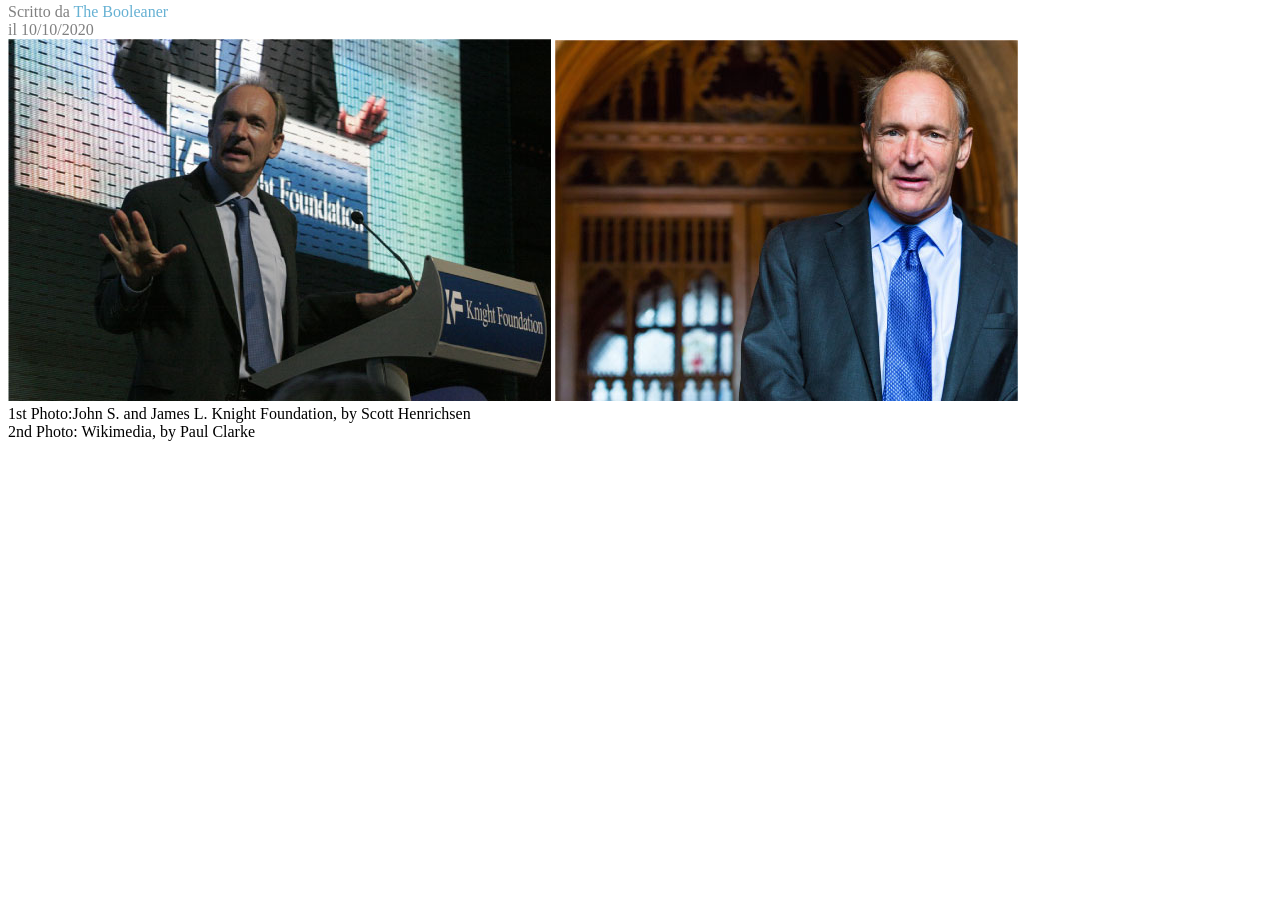
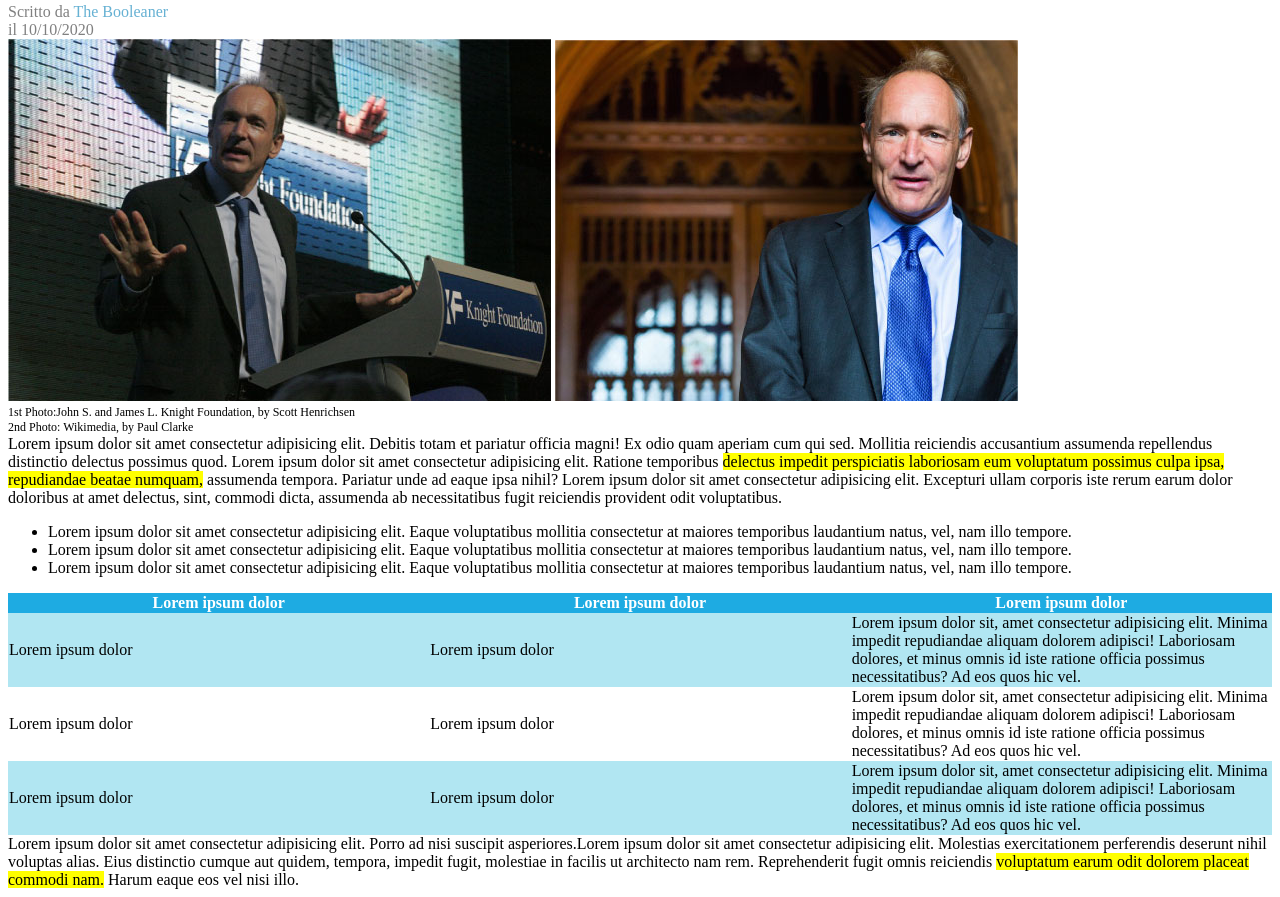
Before and after one commit to giovannidibello/html-css-booleaner, a plain HTML site: page index.html in a window 1280 px wide. Shown: the part 364-1261 px from the top of the page. Before the commit the page ends 813 px from the top, so only its background shows below. Drawn offline with Linux system fonts and the light colour scheme.

Commit message:
crea sezione testo in main

```diff
--- a/css/style.css
+++ b/css/style.css
@@ -24,3 +24,28 @@ h1 {
 #blu {
     color: #66b1d3;
 }
+
+.didascalia {
+    font-size: 12px;
+}
+
+.evidenziato {
+    background-color: yellow;
+}
+
+/* tabella in main */
+
+table {
+    border-collapse: collapse;
+}
+
+
+th {
+    background-color: #1eabe2;
+    color: white;
+    width: 25%;
+}
+
+.azzurro-tab {
+    background-color: #b1e6f2;
+}
--- a/index.html
+++ b/index.html
@@ -14,7 +14,7 @@
     <main>
 
         <!-- sezione titolo -->
-         <section>
+        <section>
             <h1>Internet deve essere al servizio del "bene pubblico": il manifesto di Tim Berners-Lee</h1>
             <div class="grigio">
                 <span>Scritto da</span><span id="blu"> The Booleaner</span>
@@ -22,20 +22,66 @@
                     il 10/10/2020
                 </div>
             </div>
-         </section>
+        </section>
 
-         <!-- sezione immagini -->
-          <section>
+        <!-- sezione immagini -->
+        <section>
             <div>
                 <img src="./img/tim-1.jpg" alt="foto di Tim Berners-Lee">
             <img src="./img/tim-2.jpg" alt="altra foto di Tim Berners-Lee">
             </div>
-            <div>
+            <div class="didascalia">
                 <div>1st Photo:John S. and James L. Knight Foundation, by Scott Henrichsen</div>
                 <div>2nd Photo: Wikimedia, by Paul Clarke</div>
             </div>
-          </section>
+        </section>
 
+        <!-- sezione testo -->
+        <section>
+            <!-- testo pagina -->
+            <div>Lorem ipsum dolor sit amet consectetur adipisicing elit. Debitis totam et pariatur officia magni! Ex odio quam aperiam cum qui sed. Mollitia reiciendis accusantium assumenda repellendus distinctio delectus possimus quod. Lorem ipsum dolor sit amet consectetur adipisicing elit. Ratione temporibus <span class="evidenziato">delectus impedit perspiciatis laboriosam eum voluptatum possimus culpa ipsa, repudiandae beatae numquam,</span> assumenda tempora. Pariatur unde ad eaque ipsa nihil? Lorem ipsum dolor sit amet consectetur adipisicing elit. Excepturi ullam corporis iste rerum earum dolor doloribus at amet delectus, sint, commodi dicta, assumenda ab necessitatibus fugit reiciendis provident odit voluptatibus.
+            </div>
+
+            <!-- lista puntata -->
+            <div>
+                <ul>
+                    <li>Lorem ipsum dolor sit amet consectetur adipisicing elit. Eaque voluptatibus mollitia consectetur at maiores temporibus laudantium natus, vel, nam illo tempore.</li>
+                    <li>Lorem ipsum dolor sit amet consectetur adipisicing elit. Eaque voluptatibus mollitia consectetur at maiores temporibus laudantium natus, vel, nam illo tempore.</li>
+                    <li>Lorem ipsum dolor sit amet consectetur adipisicing elit. Eaque voluptatibus mollitia consectetur at maiores temporibus laudantium natus, vel, nam illo tempore.</li>
+                </ul>
+             </div>
+
+             <!-- tabella -->
+            <div>
+                <table>
+                    <tr>
+                        <th>Lorem ipsum dolor</th>
+                        <th>Lorem ipsum dolor</th>
+                        <th>Lorem ipsum dolor</th>
+                    </tr>
+                    <tr class="azzurro-tab">
+                        <td>Lorem ipsum dolor</td>
+                        <td>Lorem ipsum dolor</td>
+                        <td>Lorem ipsum dolor sit, amet consectetur adipisicing elit. Minima impedit repudiandae aliquam dolorem adipisci! Laboriosam dolores, et minus omnis id iste ratione officia possimus necessitatibus? Ad eos quos hic vel.</td>
+                    </tr>
+                    <tr>
+                        <td>Lorem ipsum dolor</td>
+                        <td>Lorem ipsum dolor</td>
+                        <td>Lorem ipsum dolor sit, amet consectetur adipisicing elit. Minima impedit repudiandae aliquam dolorem adipisci! Laboriosam dolores, et minus omnis id iste ratione officia possimus necessitatibus? Ad eos quos hic vel.</td>
+                    </tr>
+                    <tr class="azzurro-tab">
+                        <td>Lorem ipsum dolor</td>
+                        <td>Lorem ipsum dolor</td>
+                        <td>Lorem ipsum dolor sit, amet consectetur adipisicing elit. Minima impedit repudiandae aliquam dolorem adipisci! Laboriosam dolores, et minus omnis id iste ratione officia possimus necessitatibus? Ad eos quos hic vel.</td>
+                    </tr>
+                </table>
+            </div>
+
+            <!-- testo pagina -->
+            <div>
+                Lorem ipsum dolor sit amet consectetur adipisicing elit. Porro ad nisi suscipit asperiores.Lorem ipsum dolor sit amet consectetur adipisicing elit. Molestias exercitationem perferendis deserunt nihil voluptas alias. Eius distinctio cumque aut quidem, tempora, impedit fugit, molestiae in facilis ut architecto nam rem. Reprehenderit fugit omnis reiciendis <span class="evidenziato">voluptatum earum odit dolorem placeat commodi nam.</span> Harum eaque eos vel nisi illo.
+            </div>
+        </section>
     </main>
 
 </body>
```
